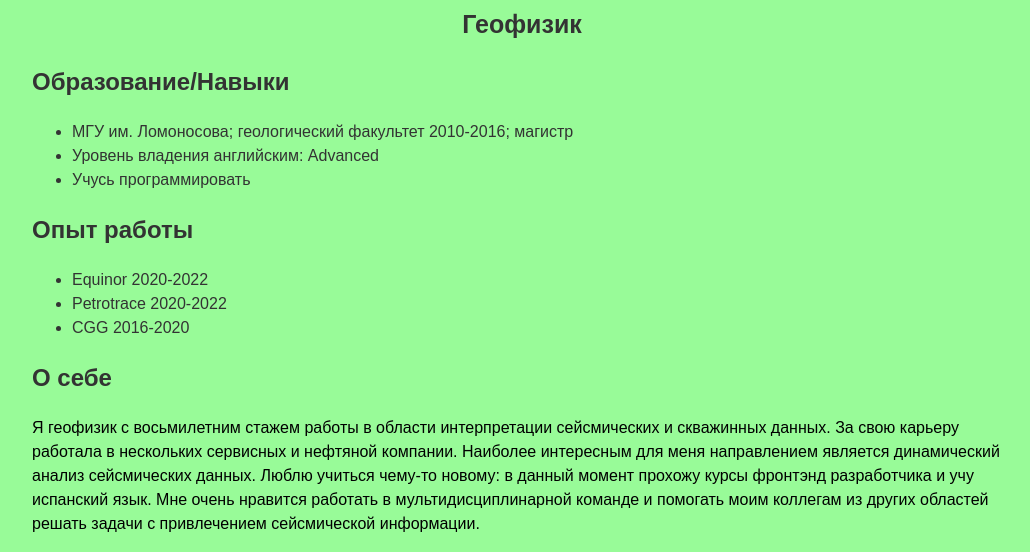
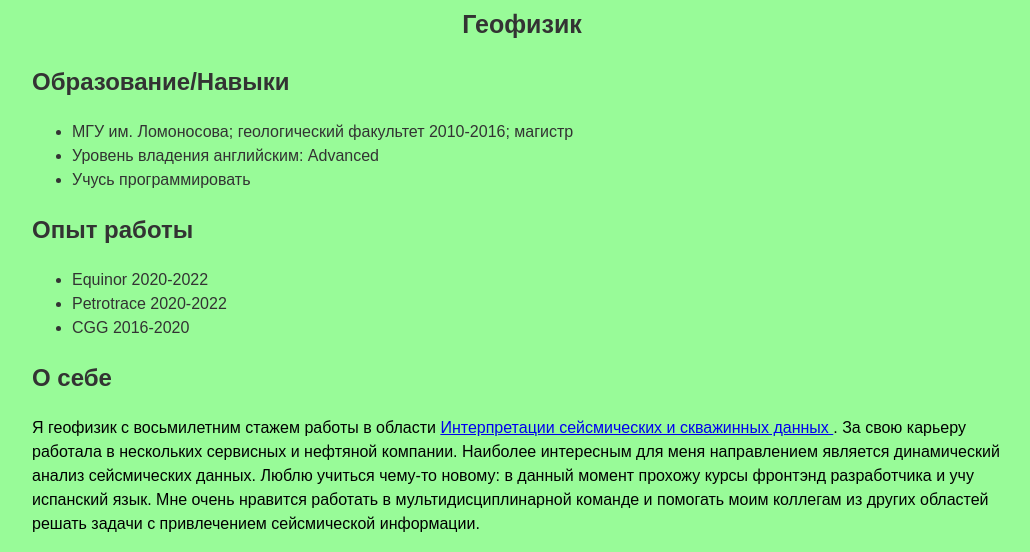
Before and after one commit to mambrosimova/mambrosimova.github.io, a plain HTML site: page index.html in a window 1280 px wide. Shown: the part 316-868 px from the top of the page, without its empty margins (118-1148 px from the left). Drawn offline with Linux system fonts and the light colour scheme.

Commit message:
Update index.html

```diff
--- a/index.html
+++ b/index.html
@@ -37,7 +37,7 @@
   <section>
     <h2>О себе </h2>
     <p>
-        Я геофизик с восьмилетним стажем работы в области интерпретации сейсмических и скважинных данных. За свою карьеру работала в нескольких сервисных и нефтяной компании. Наиболее интересным для меня направлением является динамический анализ сейсмических данных. Люблю учиться чему-то новому: в данный момент прохожу курсы фронтэнд разработчика и учу испанский язык. Мне очень нравится работать в мультидисциплинарной команде и помогать моим коллегам из других областей решать задачи с привлечением сейсмической информации.
+        Я геофизик с восьмилетним стажем работы в области <a href="https://cdogeo.kpfu.ru/kursy/interpretatsiya-sejsmorazvedki/#:~:text=%D0%98%D0%BD%D1%82%D0%B5%D1%80%D0%BF%D1%80%D0%B5%D1%82%D0%B0%D1%86%D0%B8%D1%8F%20%D0%B4%D0%B0%D0%BD%D0%BD%D1%8B%D1%85%203D%20%D1%81%D0%B5%D0%B9%D1%81%D0%BC%D0%BE%D1%80%D0%B0%D0%B7%D0%B2%D0%B5%D0%B4%D0%BA%D0%B8%3A%20%D0%B7%D0%B0%D0%B3%D1%80%D1%83%D0%B7%D0%BA%D0%B0,%D1%81%D0%B5%D0%B9%D1%81%D0%BC%D0%B8%D1%87%D0%B5%D1%81%D0%BA%D0%B8%D1%85%20%D0%B4%D0%B0%D0%BD%D0%BD%D1%8B%D1%85%20%D0%B2%20%D0%B3%D0%B5%D0%BE%D0%BB%D0%BE%D0%B3%D0%B8%D1%87%D0%B5%D1%81%D0%BA%D1%83%D1%8E%20%D0%BC%D0%BE%D0%B4%D0%B5%D0%BB%D1%8C."> Интерпретации сейсмических и скважинных данных </a>. За свою карьеру работала в нескольких сервисных и нефтяной компании. Наиболее интересным для меня направлением является динамический анализ сейсмических данных. Люблю учиться чему-то новому: в данный момент прохожу курсы фронтэнд разработчика и учу испанский язык. Мне очень нравится работать в мультидисциплинарной команде и помогать моим коллегам из других областей решать задачи с привлечением сейсмической информации.
     </p>
   </section>
 </main>
```
